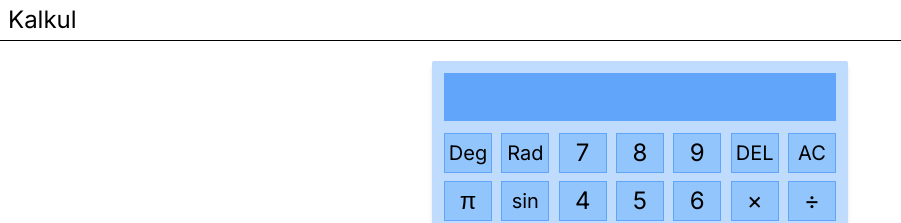
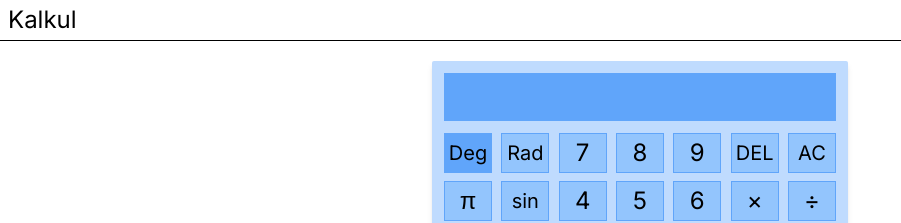
Before and after one commit to izza-sirkast/kalkul, a Next.js app: page / in a window 1280 px wide. Shown: the top 223 px of the page, without its empty margins (0-901 px from the left). Built offline with nearby package versions, Linux system fonts and the light colour scheme.

Commit message:
Finishing calcu ui for now - Add toggle functionality for deg and rad buttons - Fixing unmounted ref on child button components by immediately re-rendering calculator component

```diff
--- a/src/components/calculator/BasicCalculator.tsx
+++ b/src/components/calculator/BasicCalculator.tsx
@@ -7,39 +7,26 @@ type Props = {}
 
 export default function BasicCalculator({}: Props) {
   const [display, setDisplay] = useState("")
+  const [degrad, setDegrad] = useState("Deg")
+  const [rerender, setRerender] = useState("")
+
   const displayRef = useRef<HTMLInputElement>(null)
 
-  function inputHandler(input : React.ChangeEvent<HTMLInputElement>){
-    setDisplay(input.target.value)
-  }
-
-  function focusInput(){
+ useEffect(() => {
     displayRef.current?.focus()
-  }
-
-  // function changeCaretPos(inParenthesis : boolean){
-  //   displayRef.current?.focus();
-  //   if(inParenthesis){
-  //     setTimeout(() => {
-  //       if (displayRef.current !== null && displayRef.current.selectionStart !== null) {
-  //         const caretPos = displayRef.current.selectionStart - 1
-  //         displayRef.current.setSelectionRange(caretPos, caretPos);
-  //         }
-  //     }, 0);
-  //   }
-  // }
-
+    setRerender(r => r+"rerender")
+ }, [])
 
   return (
     <div className='h-66 rounded-sm shadow-md bg-blue-200 px-3 py-3 calcuWidth1' >
         <section className='block w-full h-12 bg-blue-400 mb-3 flex justify-end items-center px-3'>
-            <input className='text-xl text-right bg-blue-400 outline-none w-full' value={display} onChange={(e) => inputHandler(e)} ref={displayRef} />
+            <input className='text-xl text-right bg-blue-400 outline-none w-full' id="calc-display" value={display} onChange={(e) => setDisplay(e.target.value)} ref={displayRef} />
         </section>
 
         <div className='flex w-full justify-between mb-2'>
-          <Button1 fontSize={"xl"} displayRef={displayRef.current}>Deg</Button1>
-          <Button1 fontSize={"xl"} displayRef={displayRef.current}>Rad</Button1>
-          <Button1 setDisplay={setDisplay} focusInput={focusInput} displayRef={displayRef.current}>7</Button1>
+          <Button1 fontSize={"xl"} displayRef={displayRef.current} degrad={degrad} setDegrad={setDegrad}>Deg</Button1>
+          <Button1 fontSize={"xl"} displayRef={displayRef.current} degrad={degrad} setDegrad={setDegrad}>Rad</Button1>
+          <Button1 setDisplay={setDisplay} displayRef={displayRef.current}>7</Button1>
           <Button1 setDisplay={setDisplay} displayRef={displayRef.current}>8</Button1>
           <Button1 setDisplay={setDisplay} displayRef={displayRef.current}>9</Button1>
           <Button1 fontSize={"xl"} setDisplay={setDisplay} displayRef={displayRef.current}>DEL</Button1>
--- a/src/components/calculator/calculatorButtons/Button1.tsx
+++ b/src/components/calculator/calculatorButtons/Button1.tsx
@@ -6,15 +6,21 @@ type Props = {
     children: React.ReactNode,
     fontSize?: string,
     setDisplay?: React.Dispatch<SetStateAction<string>>,
-    focusInput?: () => void,
-    displayRef?: any
+    displayRef?: any,
+    degrad? : string,
+    setDegrad? : React.Dispatch<SetStateAction<string>>
 }
 
-export default function Button1({children, fontSize = "2xl", setDisplay, focusInput, displayRef}: Props) {
+export default function Button1({children, fontSize = "2xl", setDisplay, displayRef, degrad, setDegrad}: Props) {
 
     function buttonHandler(){
       const val = children?.toLocaleString()
       const caretPos = displayRef.selectionStart
+
+      if(val == 'Deg' || val == 'Rad'){
+        setDegrad && setDegrad(lastDegrad => val)
+      }
+
       if(setDisplay){
         switch(val){
           case "AC":
@@ -58,8 +64,15 @@ export default function Button1({children, fontSize = "2xl", setDisplay, focusIn
 
     }
 
+  let bgColor;
+  if((children == 'Deg' && degrad == 'Deg') || (children == 'Rad' && degrad == 'Rad')){
+    bgColor = 'bg-blue-400'
+  }else{
+    bgColor = 'bg-blue-300'
+  }
+
   return (
-    <button onClick={buttonHandler} className={`bg-blue-300 w-12 h-10 flex justify-center items-center text-${fontSize} border border-blue-400 cursor-pointer hover:bg-blue-400`}>
+    <button onClick={buttonHandler} className={`${bgColor} w-12 h-10 flex justify-center items-center text-${fontSize} border border-blue-400 cursor-pointer hover:bg-blue-400`}>
         {children}
     </button>
   )
```
